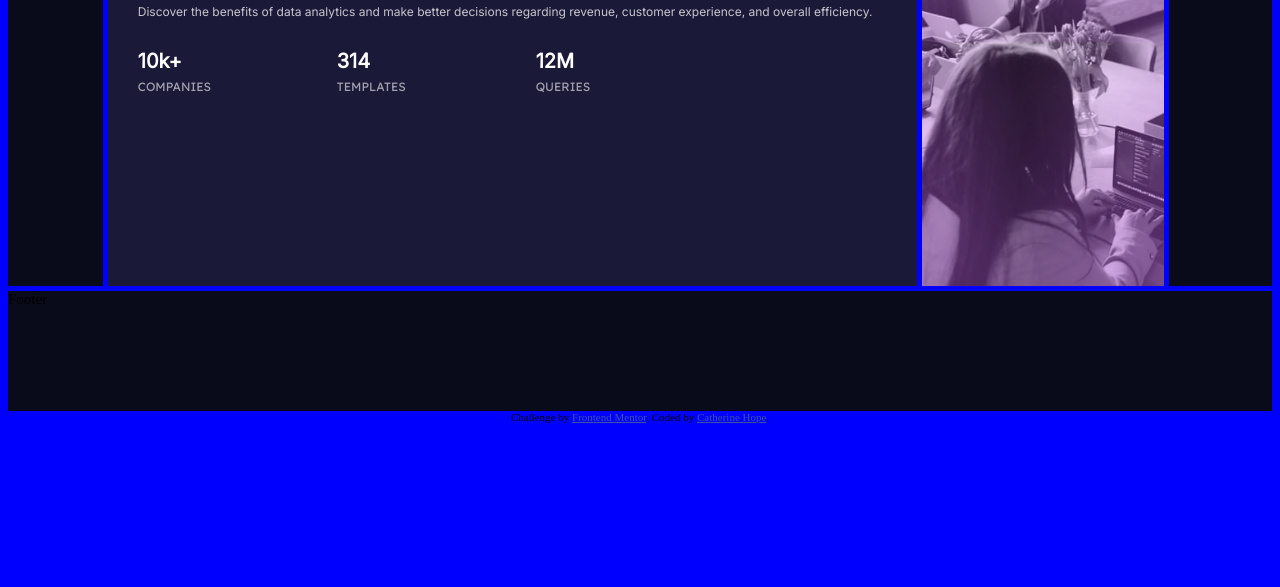
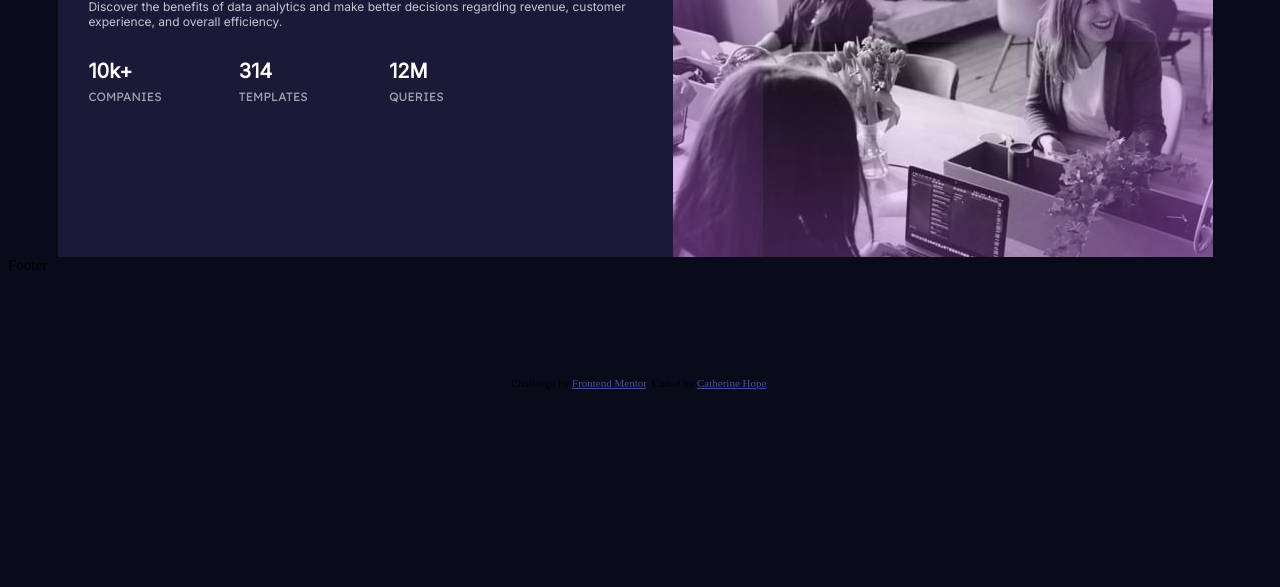
Before and after one commit to cmhope/StatsPreview, a plain HTML site: page index.html in a window 1280 px wide. Shown: the part 213-800 px from the top of the page. Drawn offline with Linux system fonts and the light colour scheme.

Commit message:
cleaning up

```diff
--- a/index.html
+++ b/index.html
@@ -29,8 +29,8 @@
 
         body {
             font-size: 15px;
-            background-color: blue;
-            /*background-color: hsl(233, 47%, 7%);*/
+            /*background-color: blue;*/
+            background-color: hsl(233, 47%, 7%);
         }
 
 
@@ -58,6 +58,7 @@
             padding-left: 30px;
             padding-top: 30px;
             /*width: 500px;*/
+            width: auto;
             padding-bottom: 20%;
 
         }
@@ -69,6 +70,7 @@
             grid-row: 2;
             background-size: cover;
             background-repeat: no-repeat;
+            min-width: fit-content;
             /*content: url('./images/image-header-desktop.jpg');*/
             /*background-image: url('./images/image-header-desktop.jpg');*/
             /*box-shadow: inset 0 0 99999px hsl(277, 64%, 61%);*/
@@ -84,6 +86,7 @@
         .desk_image {
             box-shadow: inset 0 0 99999px rgba(179, 92, 219, 1);
             background-image: url('./images/image-header-desktop.jpg');
+            width: 540px;
             /*background: linear-gradient( rgba(179, 92, 219, .7), rgba(179, 92, 219, .7) ), url('./images/image-header-desktop.jpg') no-repeat;*/
             /*background: linear-gradient( rgba(179, 92, 219, .7), rgba(179, 92, 219, .7) ) no-repeat;*/
             /*background-image: url('./images/image-header-desktop.jpg');*/ /*hsl(277, 64%, 61%)*/
@@ -154,7 +157,7 @@
         .grid-container {
             display: grid;
             /*width: 100%;*/
-            grid-gap: 5px;
+            /*grid-gap: 5px;*/
         }
 
         .grid-container > div {
```
